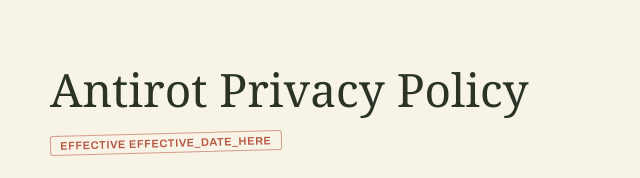
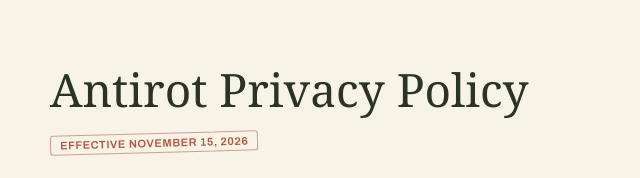
Before and after one commit to darbyannetarlow/animated-couscous, a plain HTML site: page privacy.html in a window 1280 px wide. Shown: the part 113-291 px from the top of the page, 295-935 px from the left. Drawn offline with Linux system fonts and the light colour scheme; a web font is replaced by a local one.

Commit message:
Update privacy.html
updating effective date

```diff
--- a/privacy.html
+++ b/privacy.html
@@ -120,7 +120,7 @@ h1{margin:0;font-weight:400;font-family:var(--serif);color:var(--ink)}
 <main class="wrap policy">
   <article class="sheet" aria-labelledby="policy-title">
     <h1 id="policy-title">Antirot Privacy Policy</h1>
-    <p class="stamp">Effective EFFECTIVE_DATE_HERE</p>
+    <p class="stamp">Effective November 15, 2026</p>
 
     <p class="lede">Antirot helps you manage time in selected apps and save things you want to revisit. Your sessions, intentions, notes, saved links, and saved media are stored on your device. Antirot does not require an account. The only time your content is sent to our servers is when you choose to share a collection, as described below.</p>
 
@@ -177,6 +177,7 @@ h1{margin:0;font-weight:400;font-family:var(--serif);color:var(--ink)}
     <a class="brand" href="./">Antirot</a>
     <nav aria-label="Footer">
       <a href="./privacy.html" aria-current="page">Privacy</a>
+      <a href="./terms.html">Terms</a>
       <a href="mailto:Antirotapp@gmail.com">Support</a>
       <a href="#">Press kit</a>
     </nav>
```
